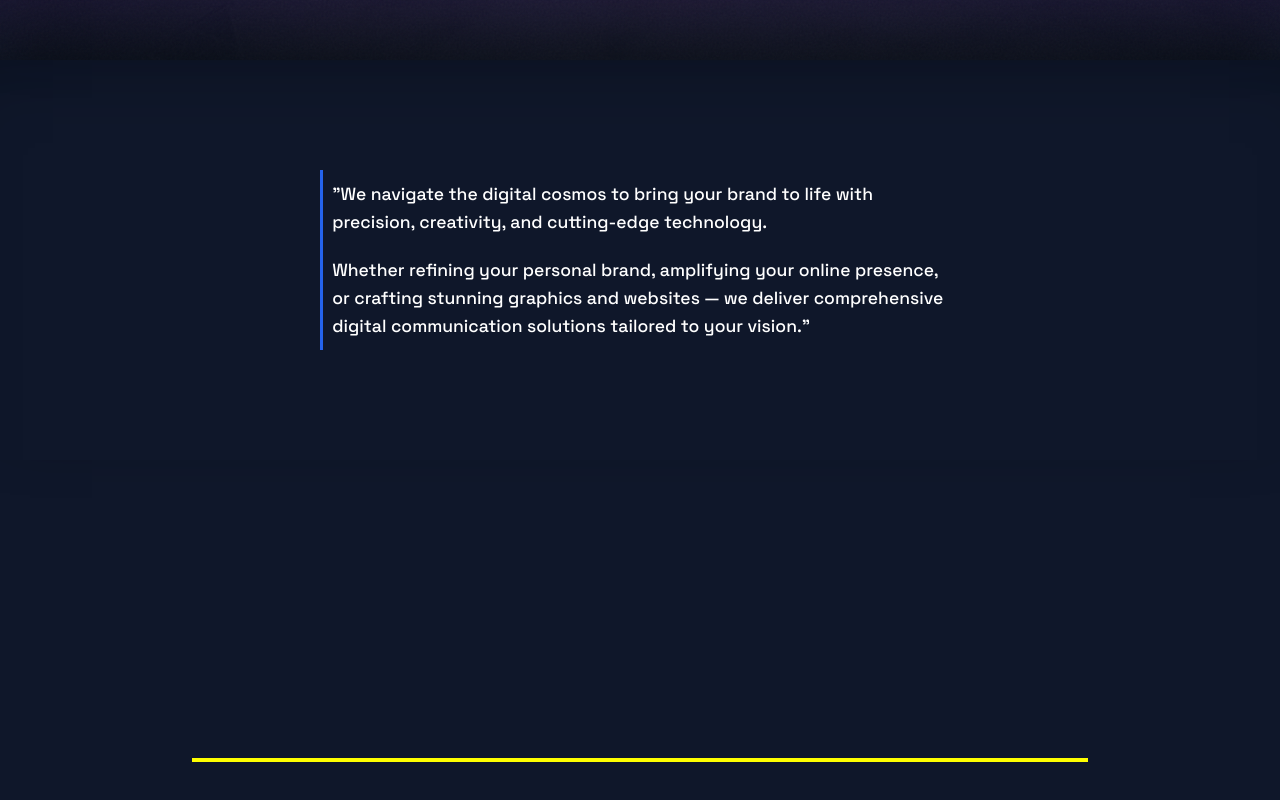
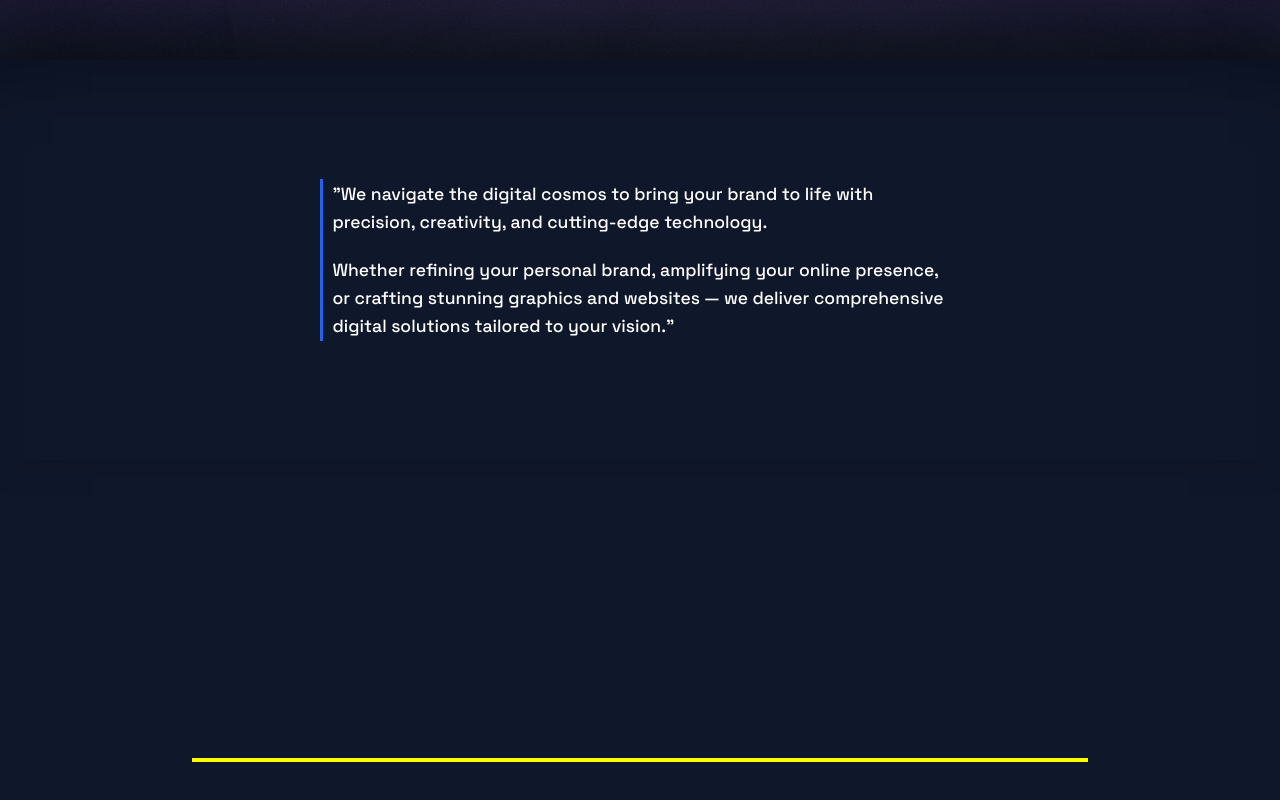
Before and after one commit to Lebo-Madikane/Atum., a Next.js app: page / in a window 1280 px wide. Shown: the part 740-1540 px from the top of the page. Built offline with nearby package versions, Linux system fonts and the light colour scheme; a web font is replaced by a local one.

Commit message:
Style About component

```diff
--- a/src/components/About/About.js
+++ b/src/components/About/About.js
@@ -9,7 +9,7 @@ export default function About() {
                 <div className={styles.aboutSection__container__line}></div>
                 <div className={styles.aboutSection__container__paragraph}>
                     <p>"We navigate the digital cosmos to bring your brand to life with precision, creativity, and cutting-edge technology.</p>
-                    <p>Whether refining your personal brand, amplifying your online presence, or crafting stunning graphics and websites — we deliver comprehensive digital communication solutions tailored to your vision."</p>
+                    <p>Whether refining your personal brand, amplifying your online presence, or crafting stunning graphics and websites — we deliver comprehensive digital solutions tailored to your vision."</p>
                 </div>
             </div>
         </header>
--- a/src/components/About/About.module.scss
+++ b/src/components/About/About.module.scss
@@ -24,7 +24,7 @@
         &__line {
             background-color: var(--color-primary);
             width: 7px;
-            height: 100%;
+            height: 90%;
             align-self: center;
         }
 
```
